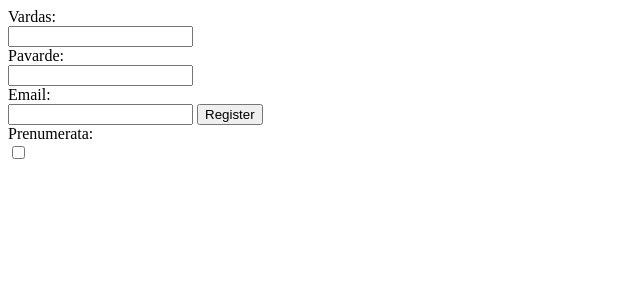
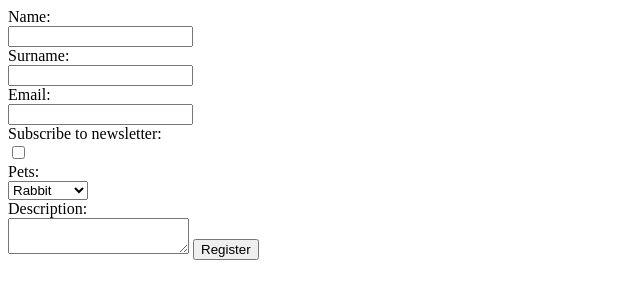
Before and after one commit to Zilvis0/Kursai, a plain HTML site: page Forms/index.html in a window 1280 px wide. Shown: the whole page, without its empty margins (0-640 px from the left). Drawn offline with Linux system fonts and the light colour scheme.

Commit message:
uzduotis 3

```diff
--- a/Forms/index.html
+++ b/Forms/index.html
@@ -8,15 +8,15 @@
 
 <body>
     <form>
-        <label for="Vardas">
-            <div>Vardas:</div>
-            <input for="Vardas" type="text" required>
+        <label for="Name">
+            <div>Name:</div>
+            <input for="Name" type="text" required>
         </label>
 
 
-        <label for="Pavarde">
-            <div>Pavarde:</div>
-            <input for="Pavarde" type="text" required>
+        <label for="Surname">
+            <div>Surname:</div>
+            <input for="Surname" type="text" required>
         </label>
 
         <label for="email">
@@ -24,13 +24,26 @@
             <input for="email" type="email">
         </label>
 
-        <button type="submit">Register</button>
-
         <label for="Newsletter">
-            <div>Prenumerata:</div>
+            <div>Subscribe to newsletter:</div>
             <input for="Newsletter" type="checkbox">
         </label>
 
+        <div>Pets:</div>
+
+        <select name="Pets">
+            <option value="Rabbit">Rabbit</option>
+            <option value="Snake">Snake</option>
+            <option value="Kapibarra">Kapibarra</option>
+            <option value="Iguana">Iguana</option>
+            <option value="Emu">Emu</option>
+        </select>
+
+
+        <div>Description:</div>
+        <textarea required maxlength="100"></textarea>
+
+        <button type="submit">Register</button>
 
     </form>
 </body>
```
